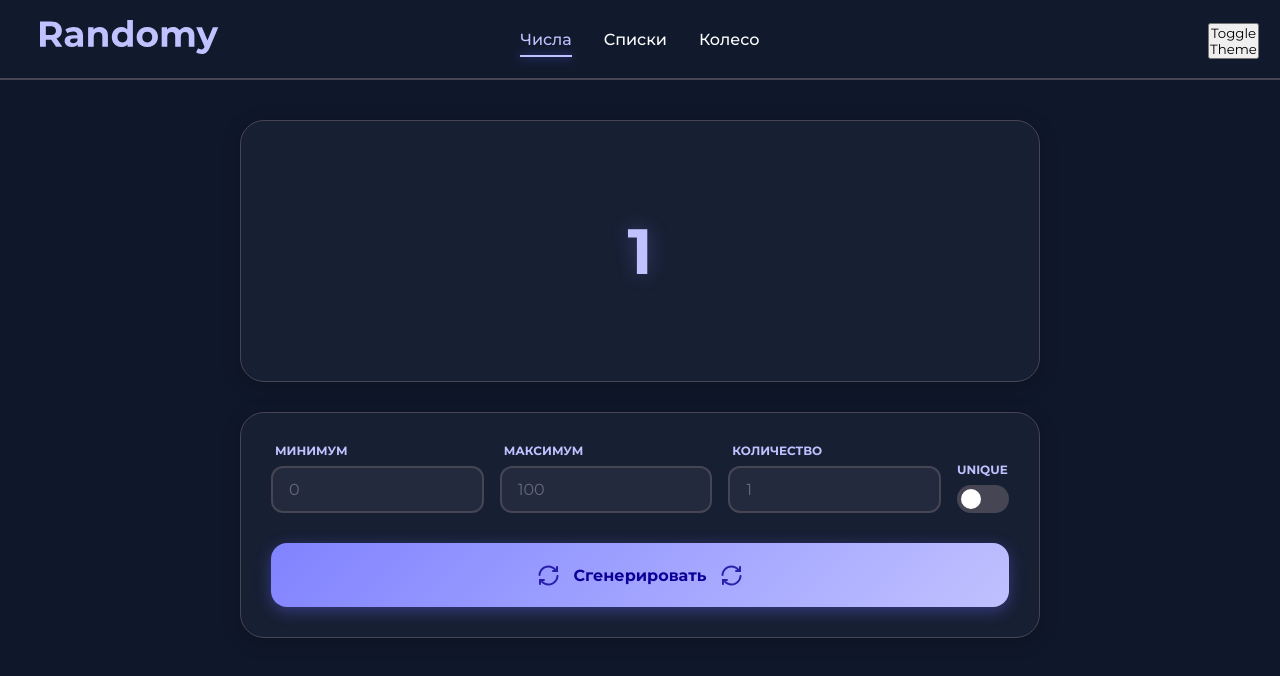
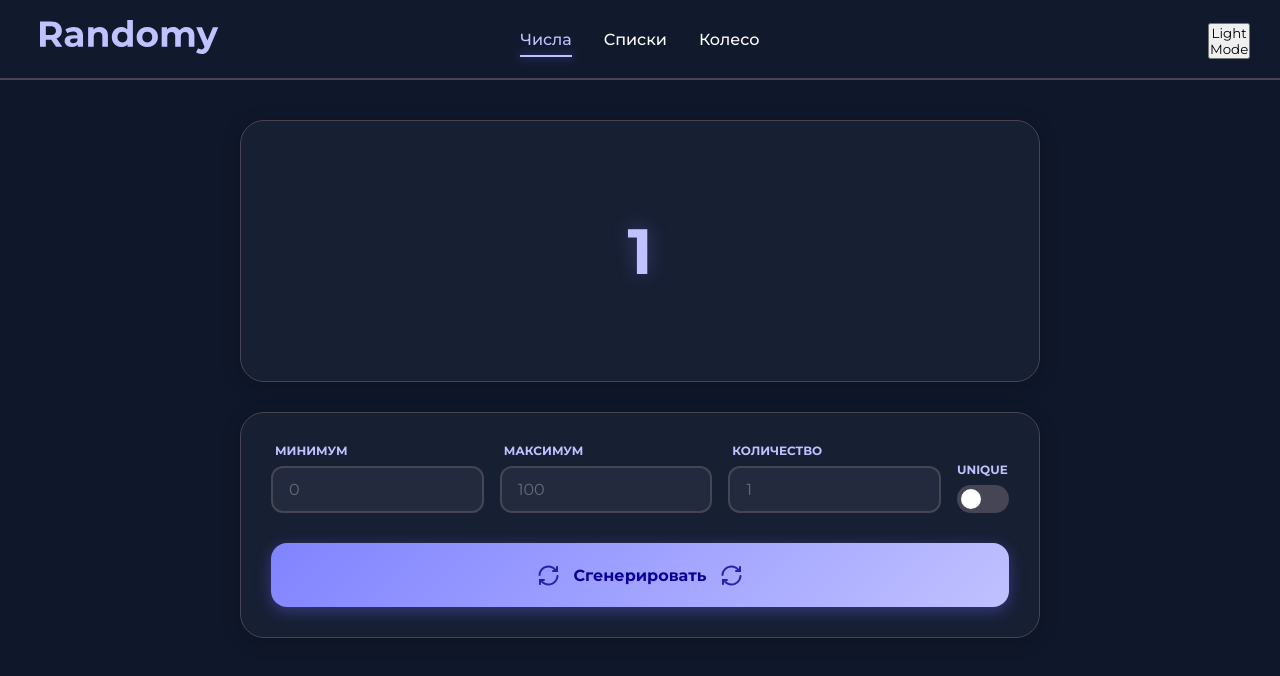
Before and after one commit to Nurislam2121/randomy-web, a React (Vite) app: page /number in a window 1280 px wide. Shown: the top 676 px of the page. Built offline with nearby package versions, Linux system fonts and the light colour scheme.

Commit message:
Fix: themeMode

```diff
--- a/src/components/Header/Header.tsx
+++ b/src/components/Header/Header.tsx
@@ -64,7 +64,7 @@ const Header: FC = () => {
       </div>
 
       <div className="header-right">
-        <div className="header-icon-placeholder"><button onClick={() => dispatch(toggleTheme())} className="theme-toggle-button">Toggle Theme</button></div>
+        <div className="header-icon-placeholder"><button onClick={() => dispatch(toggleTheme())} className="theme-toggle-button">{themeMode === 'dark' ? 'Light Mode' : 'Dark Mode'}</button></div>
       </div>
     </header>
   );
```
